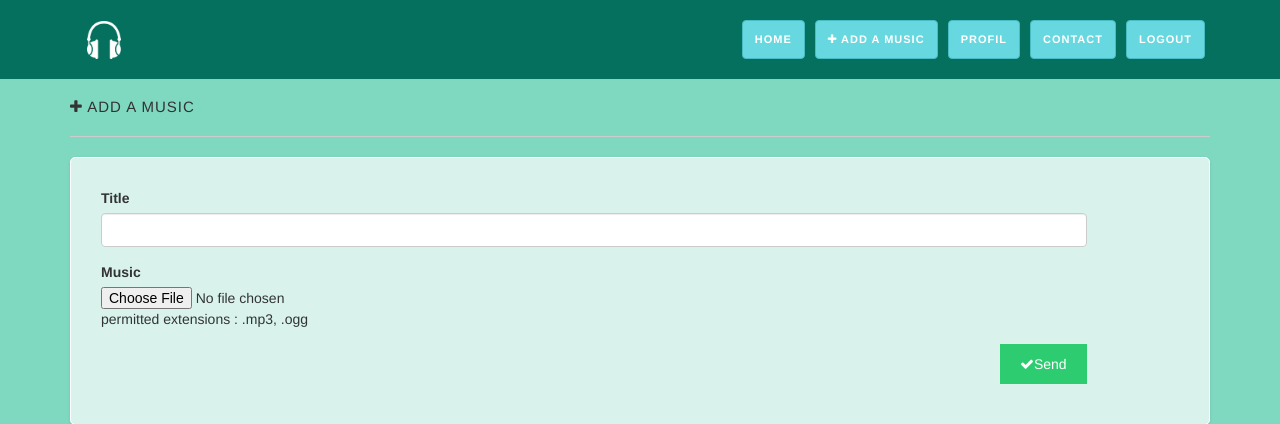
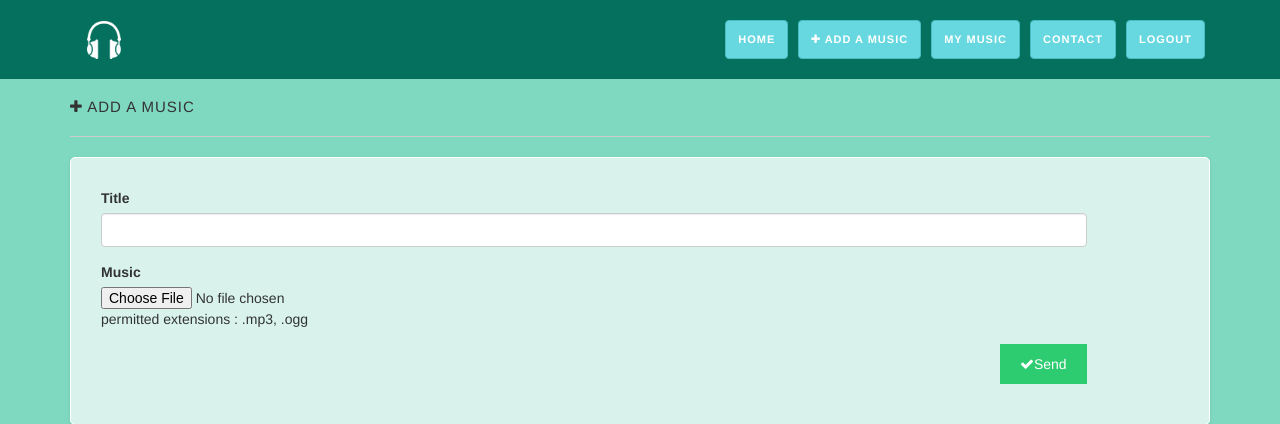
Before and after one commit to Xavpob/Test-GIT, a PHP site: page /add_music.php in a window 1280 px wide. Shown: the top 424 px of the page. Run offline with PHP 8.4, Linux system fonts and the light colour scheme.

Commit message:
Change profil --> my music in topbar

```diff
--- a/IIM_A2_GIT-master/view/_topbar.php
+++ b/IIM_A2_GIT-master/view/_topbar.php
@@ -9,7 +9,7 @@
 					<div class="col-xs-10 col-sm-10 col-md-11 col-lg-11">
 						<a href="logout.php" class="btn">Logout</a>
 						<a href="contact.php" class="btn">Contact</a>
-						<a href="edit_image.php" class="btn">Profil</a>
+						<a href="edit_image.php" class="btn">My music</a>
 						<a href="add_music.php" class="btn"><i class="fa fa-plus"></i> Add a music</a>
 						<a href="dashboard.php" class="btn">Home</a>
 					</div>
```
